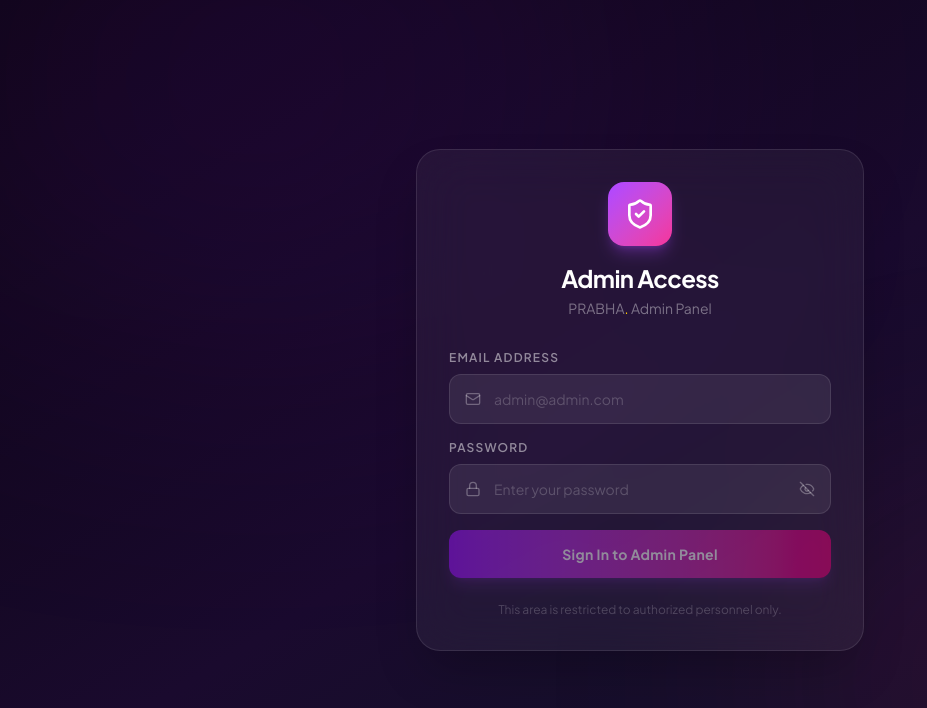
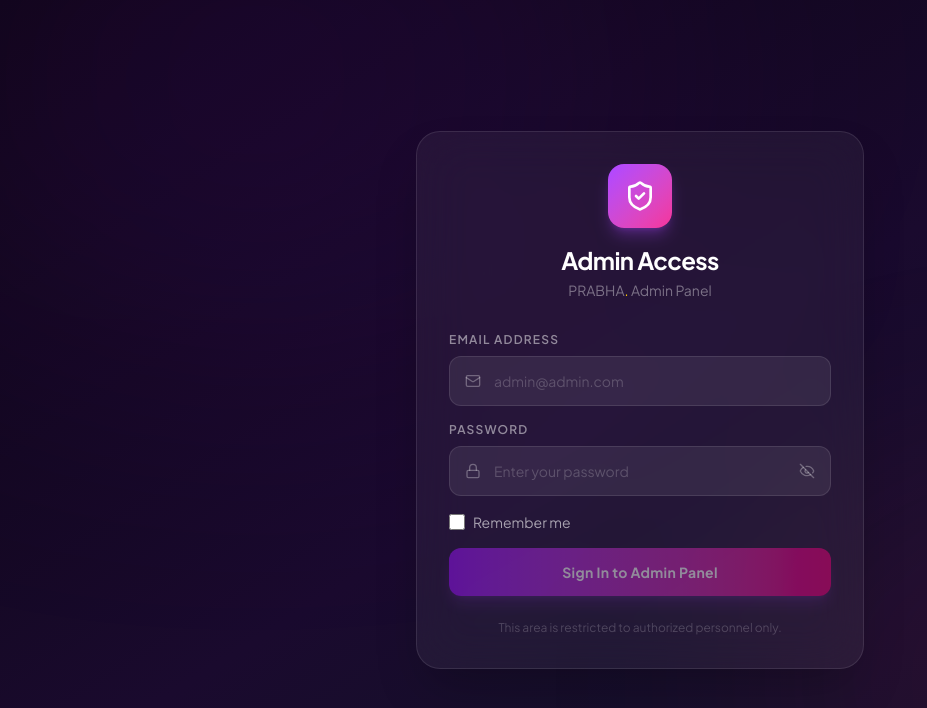
Before and after one commit to thejahangir/prabha, a React (Vite) app: page /#/admin/login in a window 1280 px wide. Both pictures are taken after a click on the button 807 px from the left and 489 px from the top of the page. Shown: the top 708 px of the page, without its empty margins (0-927 px from the left). Built offline with nearby package versions, Linux system fonts and the light colour scheme.

Commit message:
sign in updated

```diff
--- a/src/pages/Login.tsx
+++ b/src/pages/Login.tsx
@@ -177,6 +177,45 @@ export const Login = () => {
                   {view === 'login' ? 'Sign in' : view === 'signup' ? 'Create account' : 'Send reset link'}
                 </button>
               </div>
+
+              {view !== 'forgot-password' && (
+                <div className="mt-6">
+                  <div className="relative">
+                    <div className="absolute inset-0 flex items-center">
+                      <div className="w-full border-t border-stone-200" />
+                    </div>
+                    <div className="relative flex justify-center text-sm">
+                      <span className="px-2 bg-white text-stone-500">
+                        {view === 'login' ? 'Or sign in with' : 'Or sign up with'}
+                      </span>
+                    </div>
+                  </div>
+
+                  <div className="mt-6 grid grid-cols-2 gap-4">
+                    <button
+                      type="button"
+                      className="w-full flex justify-center items-center py-2.5 px-4 border border-stone-200 rounded-full shadow-sm text-sm font-medium text-stone-700 bg-white hover:bg-stone-50 focus:outline-none focus:ring-2 focus:ring-offset-2 focus:ring-stone-900 transition-colors"
+                    >
+                      <svg className="w-5 h-5 mr-2" viewBox="0 0 24 24" fill="currentColor">
+                        <path d="M22.56 12.25c0-.78-.07-1.53-.2-2.25H12v4.26h5.92c-.26 1.37-1.04 2.53-2.21 3.31v2.77h3.57c2.08-1.92 3.28-4.74 3.28-8.09z" fill="#4285F4"/>
+                        <path d="M12 23c2.97 0 5.46-.98 7.28-2.66l-3.57-2.77c-.98.66-2.23 1.06-3.71 1.06-2.86 0-5.29-1.93-6.16-4.53H2.18v2.84C3.99 20.53 7.7 23 12 23z" fill="#34A853"/>
+                        <path d="M5.84 14.09c-.22-.66-.35-1.36-.35-2.09s.13-1.43.35-2.09V7.07H2.18C1.43 8.55 1 10.22 1 12s.43 3.45 1.18 4.93l2.85-2.22.81-.62z" fill="#FBBC05"/>
+                        <path d="M12 5.38c1.62 0 3.06.56 4.21 1.64l3.15-3.15C17.45 2.09 14.97 1 12 1 7.7 1 3.99 3.47 2.18 7.07l3.66 2.84c.87-2.6 3.3-4.53 6.16-4.53z" fill="#EA4335"/>
+                      </svg>
+                      Google
+                    </button>
+                    <button
+                      type="button"
+                      className="w-full flex justify-center items-center py-2.5 px-4 border border-stone-200 rounded-full shadow-sm text-sm font-medium text-stone-700 bg-white hover:bg-stone-50 focus:outline-none focus:ring-2 focus:ring-offset-2 focus:ring-stone-900 transition-colors"
+                    >
+                      <svg className="w-5 h-5 mr-2 text-[#1877F2]" fill="currentColor" viewBox="0 0 24 24">
+                        <path fillRule="evenodd" d="M22 12c0-5.523-4.477-10-10-10S2 6.477 2 12c0 4.991 3.657 9.128 8.438 9.878v-6.987h-2.54V12h2.54V9.797c0-2.506 1.492-3.89 3.777-3.89 1.094 0 2.238.195 2.238.195v2.46h-1.26c-1.243 0-1.63.771-1.63 1.562V12h2.773l-.443 2.89h-2.33v6.988C18.343 21.128 22 16.991 22 12z" clipRule="evenodd" />
+                      </svg>
+                      Facebook
+                    </button>
+                  </div>
+                </div>
+              )}
             </form>
           </motion.div>
         </AnimatePresence>
--- a/src/pages/admin/AdminLogin.tsx
+++ b/src/pages/admin/AdminLogin.tsx
@@ -9,6 +9,7 @@ export const AdminLogin: React.FC = () => {
   const [email, setEmail] = useState('');
   const [password, setPassword] = useState('');
   const [showPassword, setShowPassword] = useState(false);
+  const [rememberMe, setRememberMe] = useState(false);
   const [error, setError] = useState('');
   const [loading, setLoading] = useState(false);
 
@@ -92,6 +93,19 @@ export const AdminLogin: React.FC = () => {
               </div>
             </div>
 
+            <div className="flex items-center">
+              <input
+                id="remember-me"
+                type="checkbox"
+                checked={rememberMe}
+                onChange={(e) => setRememberMe(e.target.checked)}
+                className="w-4 h-4 rounded border-white/20 bg-white/5 text-purple-500 focus:ring-purple-500/60 transition-colors"
+              />
+              <label htmlFor="remember-me" className="ml-2 block text-sm text-white/60">
+                Remember me
+              </label>
+            </div>
+
             {error && (
               <div className="bg-red-500/10 border border-red-500/20 rounded-xl px-4 py-3 text-red-400 text-sm flex items-center gap-2">
                 <span>⚠</span> {error}
```
